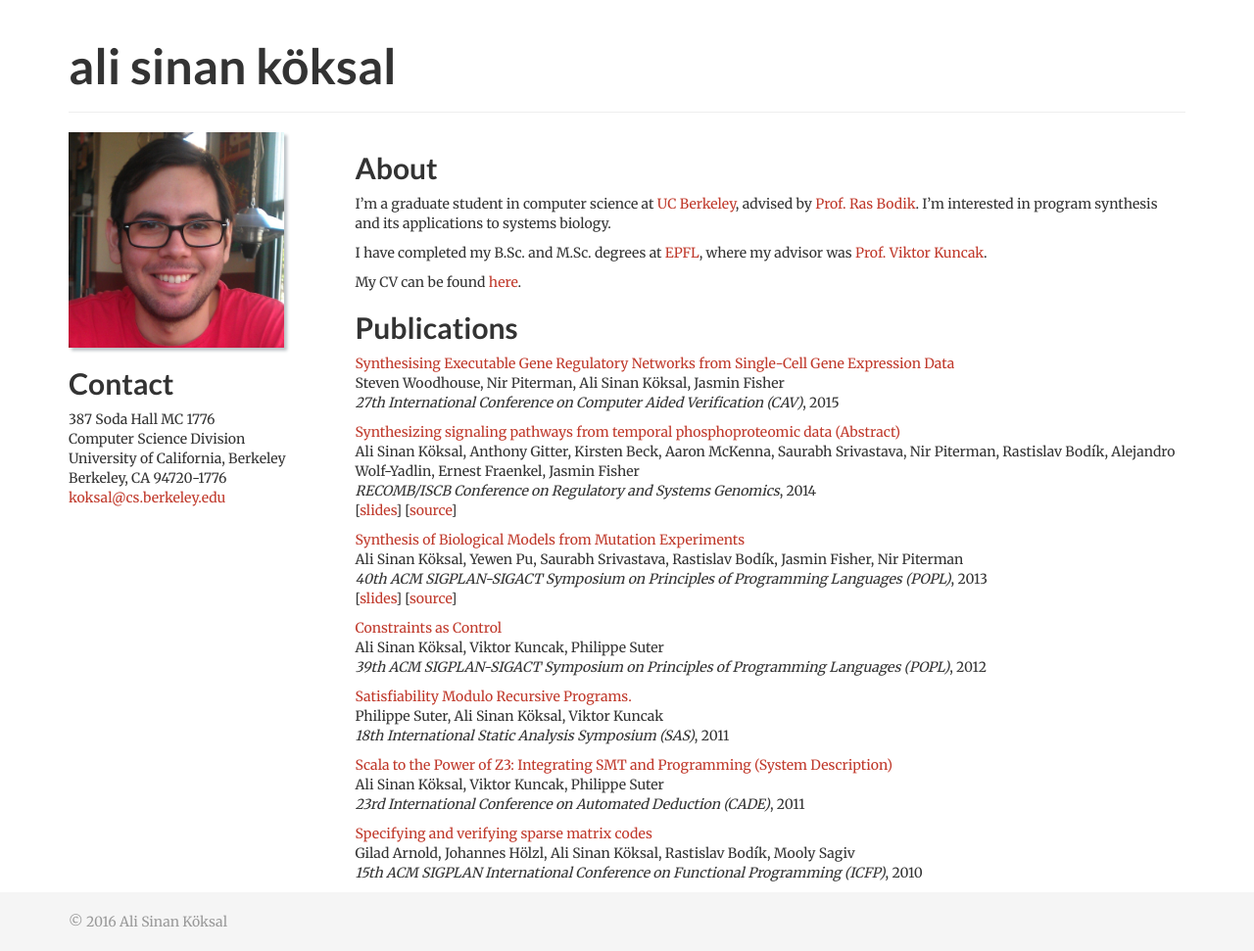
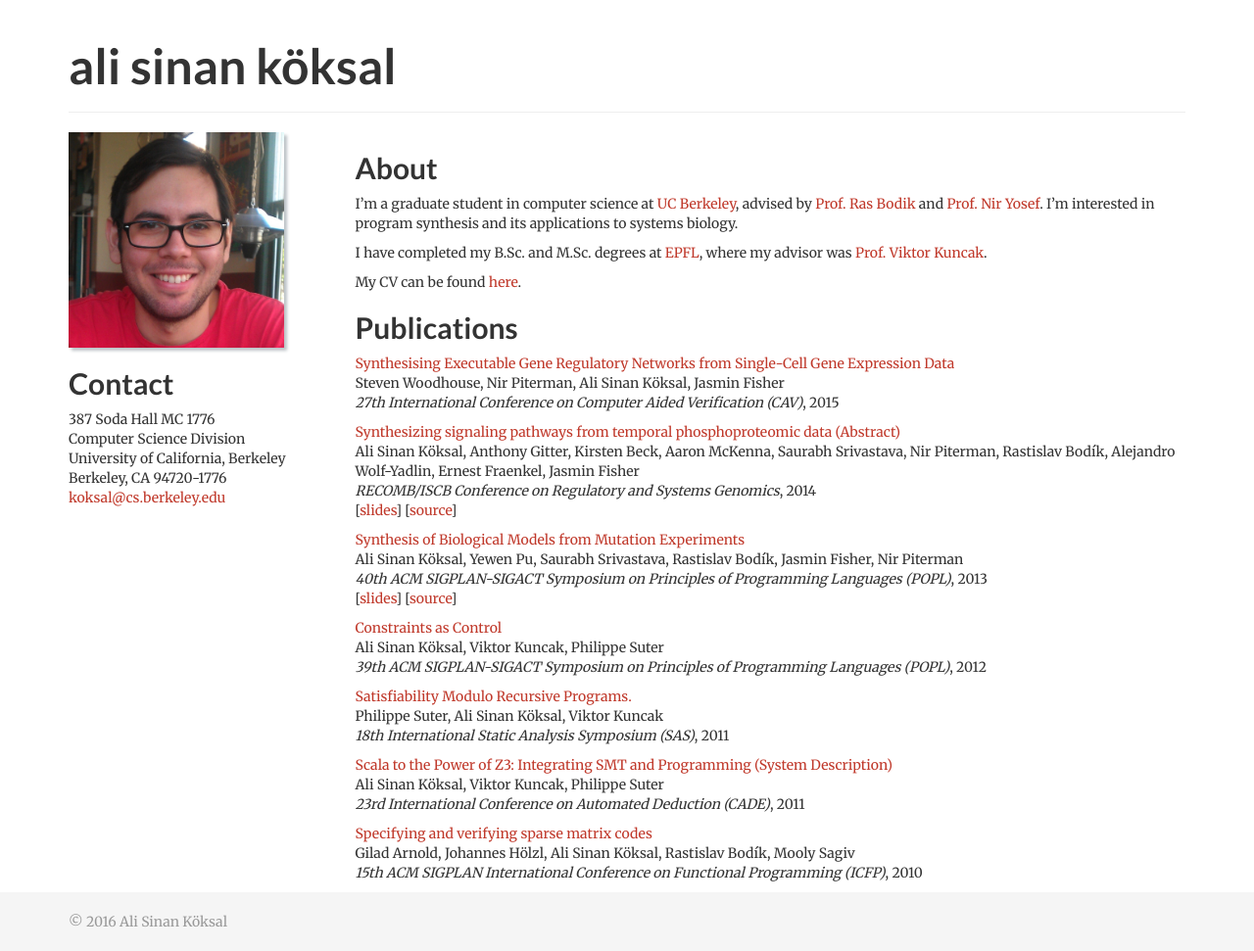
Before and after one commit to koksal/koksal.github.io, a Jekyll site: the page built from index.md, in a window 1280 px wide. Shown: the whole page at 98% size. Built offline with Jekyll 4.4.1, drawn with Linux system fonts in a browser that asks for light colours; comment, search, counter and statistics services are not loaded.

Commit message:
updated advising

```diff
--- a/index.md
+++ b/index.md
@@ -4,7 +4,7 @@ layout: default
 
 
 I'm a graduate student in computer science at [UC Berkeley], advised
-by [Prof. Ras Bodik][bodik]. I'm interested in program synthesis and its
+by [Prof. Ras Bodik][bodik] and [Prof. Nir Yosef][yosef]. I'm interested in program synthesis and its
 applications to systems biology.
 
 I have completed my B.Sc. and M.Sc. degrees at [EPFL], where my advisor was
@@ -14,6 +14,7 @@ My CV can be found [here][CV].
 
 [EPFL]: http://www.epfl.ch
 [UC Berkeley]: http://www.eecs.berkeley.edu
-[bodik]: http://www.cs.berkeley.edu/~bodik
+[bodik]: http://homes.cs.washington.edu/~bodik
+[yosef]: http://www.cs.berkeley.edu/~niryosef
 [kuncak]: http://lara.epfl.ch/~kuncak
 [CV]: cv.pdf
```
